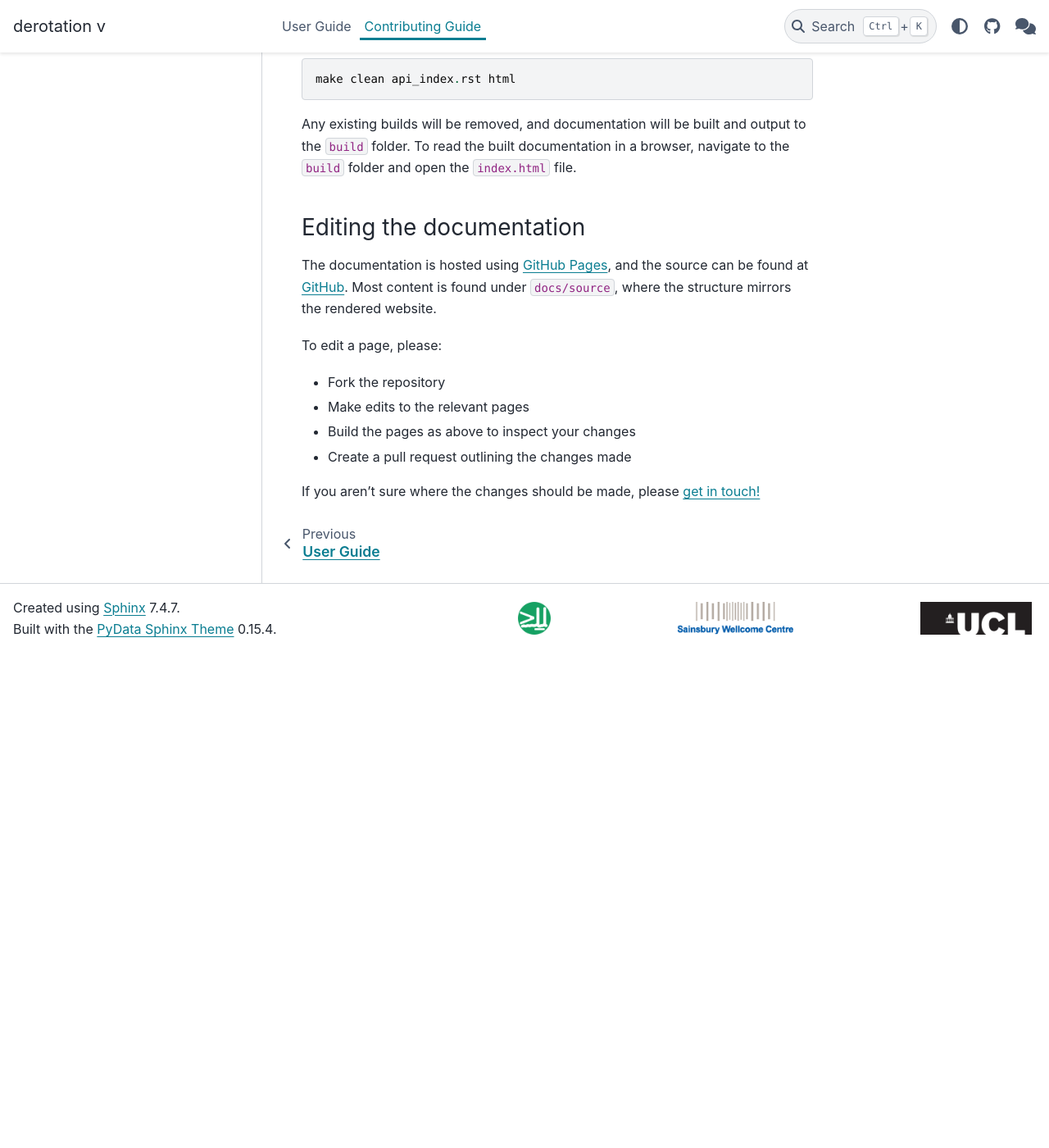
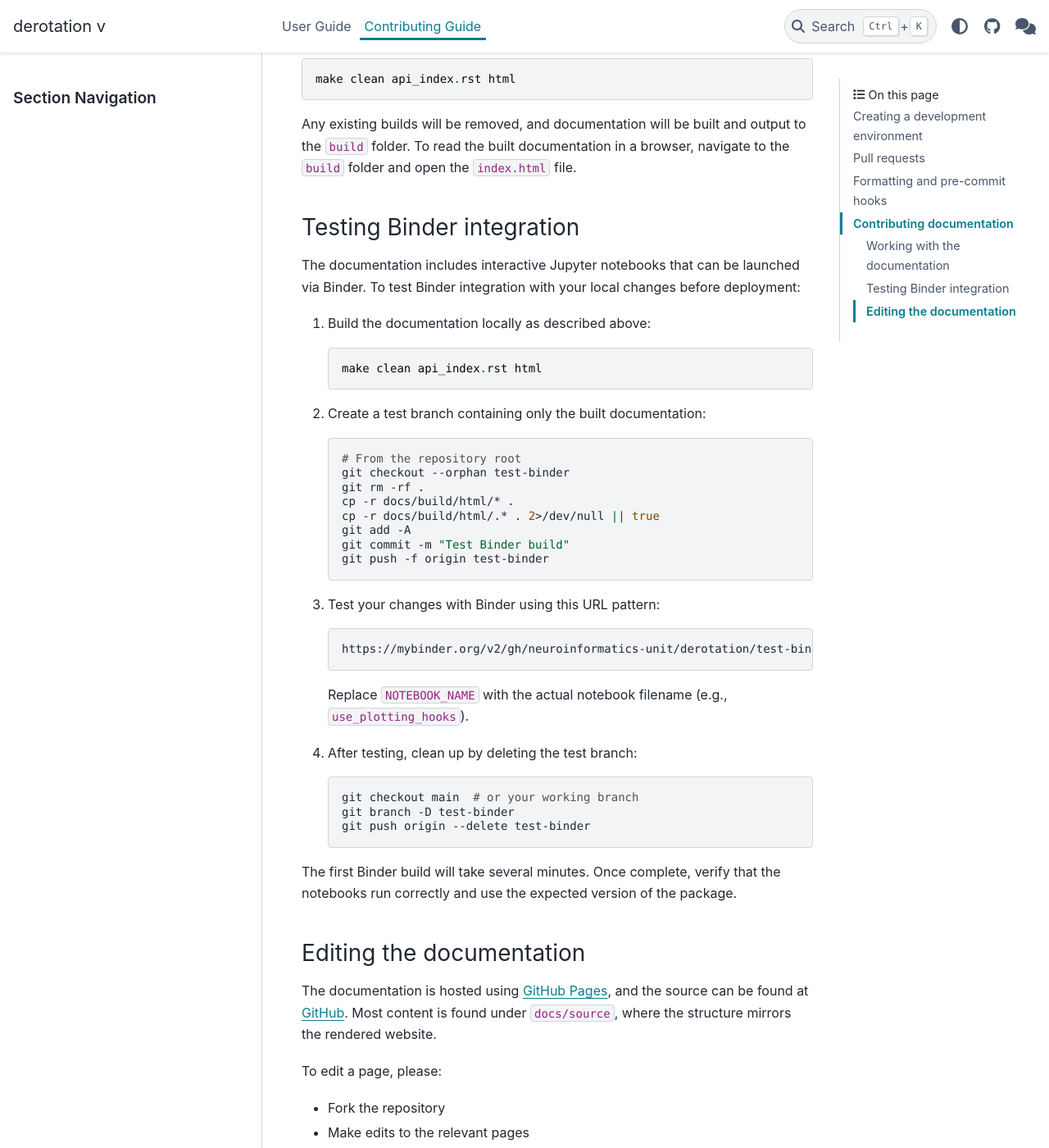
Before and after one commit to neuroinformatics-unit/derotation, a Sphinx documentation site: the page built from docs/source/contributing.md, in a window 1280 px wide and 1400 px high, scrolled down 3057 px. Shown: the whole window at 82% size. Built offline with Sphinx 7.4.7 and the PyData theme 0.15.4, drawn with Linux system fonts in a browser that asks for light colours; pages that are not in the unit, such as notebooks, are missing from menus; the version number could not be read and is left out; before the commit the page ends 3853 px from its top, so only the background shows below that.

Commit message:
Add instructions on how to solve this problem in the docs!

````diff
--- a/docs/source/contributing.md
+++ b/docs/source/contributing.md
@@ -124,7 +124,42 @@ Any existing builds will be removed, and documentation will be built and output
 to the `build` folder. To read the built documentation in a browser, navigate to the `build`
 folder and open the `index.html` file.
 
+### Testing Binder integration
 
+The documentation includes interactive Jupyter notebooks that can be launched via Binder.
+To test Binder integration with your local changes before deployment:
+
+1. Build the documentation locally as described above:
+   ```
+   make clean api_index.rst html
+   ```
+
+2. Create a test branch containing only the built documentation:
+   ```bash
+   # From the repository root
+   git checkout --orphan test-binder
+   git rm -rf .
+   cp -r docs/build/html/* .
+   cp -r docs/build/html/.* . 2>/dev/null || true
+   git add -A
+   git commit -m "Test Binder build"
+   git push -f origin test-binder
+   ```
+
+3. Test your changes with Binder using this URL pattern:
+   ```
+   https://mybinder.org/v2/gh/neuroinformatics-unit/derotation/test-binder?labpath=notebooks/examples/NOTEBOOK_NAME.ipynb
+   ```
+   Replace `NOTEBOOK_NAME` with the actual notebook filename (e.g., `use_plotting_hooks`).
+
+4. After testing, clean up by deleting the test branch:
+   ```bash
+   git checkout main  # or your working branch
+   git branch -D test-binder
+   git push origin --delete test-binder
+   ```
+
+The first Binder build will take several minutes. Once complete, verify that the notebooks run correctly and use the expected version of the package.
 
 ### Editing the documentation
 
````
